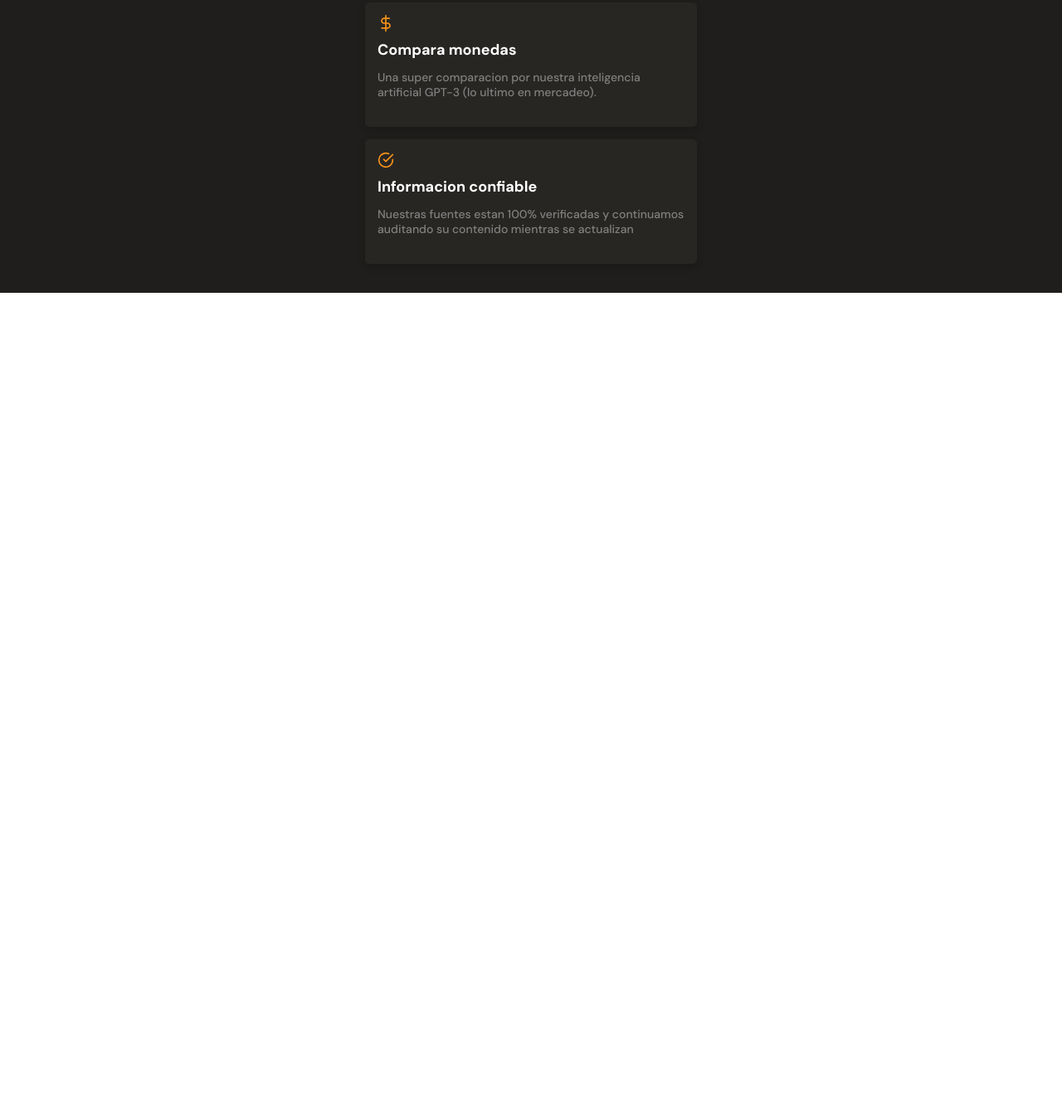
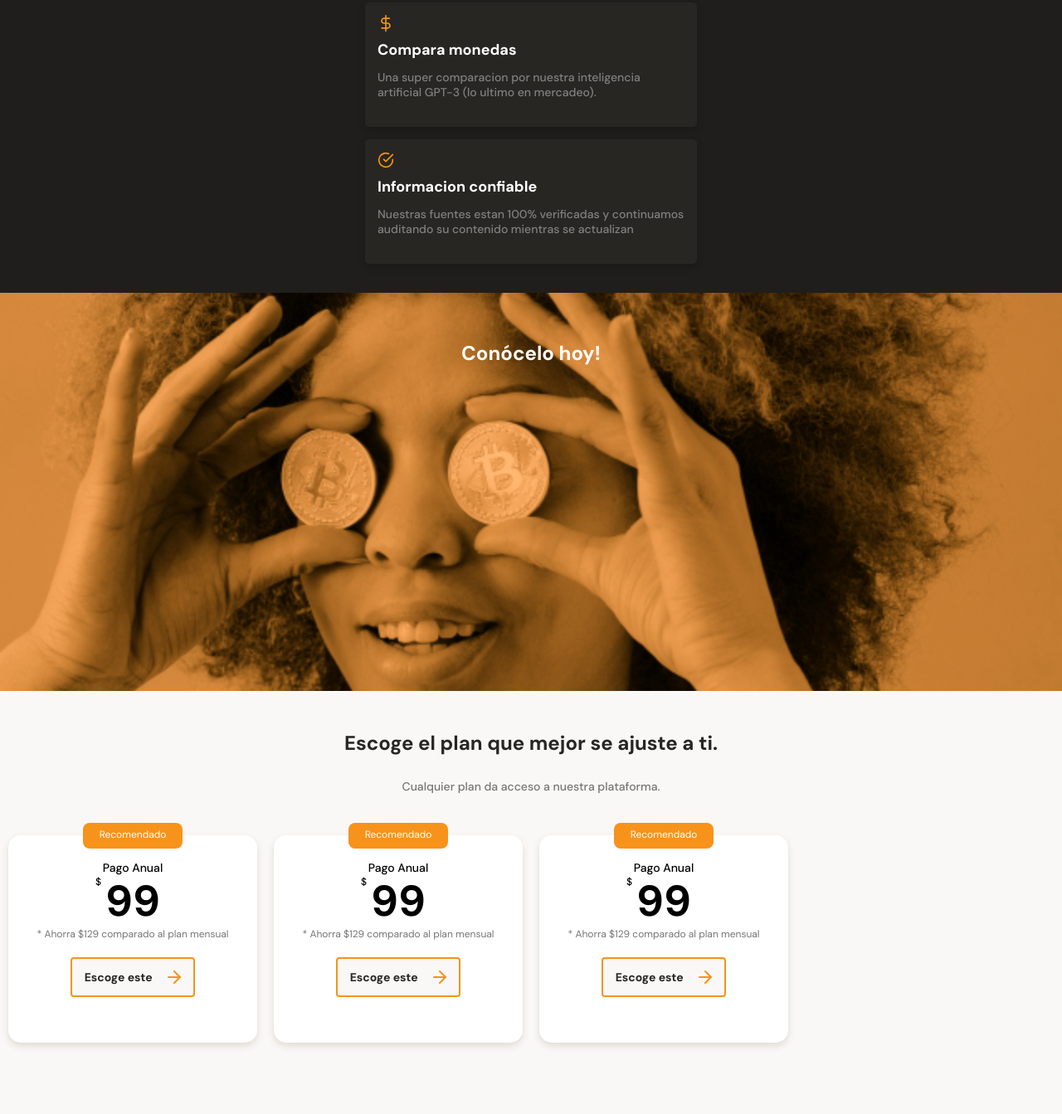
Before and after one commit to jeremyispapo/BitCoins, a plain HTML site: page index.html in a window 1280 px wide. Shown: the part 1637-2980 px from the top of the page at 83% size. Before the commit the page ends 1990 px from the top, so only its background shows below. Drawn offline with Linux system fonts and the light colour scheme.

Commit message:
seccion de los sliders terminada

```diff
--- a/css/style.css
+++ b/css/style.css
@@ -28,6 +28,7 @@
 html {
     font-size: 62.5%;
     font-family: 'DM Sans', sand-serif;
+    scroll-behavior: smooth;
 }
 
 header {
@@ -348,3 +349,154 @@ main {
     line-height: 1.8rem;
     color: #808080;
 }
+
+.bitcoin-img-container {
+    width: 100%;
+    min-width: 32rem;
+    height: 60vh;
+    background-image: url('../assets/img/bitcoinbaby2x.jpg');
+    background-position: center ;
+    background-size: cover;
+    background-repeat: no-repeat;
+}
+
+.bitcoin-img-container h2 {
+    text-align: center;
+    padding-top: 6rem;
+    font-size: 2.4rem;
+    font-weight: bold;
+    line-height: 2.6rem;
+    color: var(--just-white);
+}
+
+.main-plans-container {
+    width: 100%;
+    min-width: 32rem;
+    padding-bottom: 7rem;
+    text-align: center;
+}
+
+.plans-title {
+    width: 90%;
+    min-width: 28.8rem;
+    height: auto;
+    margin: 0 auto;
+    margin-bottom: 5rem;
+}
+
+.plans--title h2 {
+    padding-top: 5rem;
+    font-size: 2.4rem;
+    font-weight: bold;
+    line-height: 2.6rem;
+    color: var(--black);
+}
+
+.plans--title p {
+    padding-top: 3rem;
+    font-size: 1.4rem;
+    font-weight: 500;
+    line-height: 1.8rem;
+    color: #757575;
+}
+
+.plans-container--slider {
+    display: flex;
+    height: 31.6rem;
+    overflow-x: scroll;
+    overscroll-behavior-x: contain;
+    scroll-snap-type: x proximity;
+}
+
+.plans-container--slider::-webkit-scrollbar {
+    background-color: var(--soft-orange);
+    height: 3px;
+  }
+  .plans-container--slider::-webkit-scrollbar-thumb {
+    background-color: var(--bitcoin-orange);
+  }
+
+.plans-container--card {
+    position: relative;
+    scroll-snap-align: center;
+    width: 70%;
+    min-width: 22rem;
+    max-width: 30rem;
+    height: 25rem;
+    margin: 5rem 1rem 0;
+    padding: 0 1.5rem;
+    background-color: var(--just-white);
+    border-radius: 1.5rem;
+    box-shadow: 0 4px 8px rgba(89, 73, 30, 0.16);
+}
+
+.recommended {
+    position: absolute;
+    width: 12rem;
+    height: 3.1rem;
+    top: -1.5rem;
+    left: calc(50% - 60px);
+    background-color: var(--bitcoin-orange);
+    border-radius: .8rem;
+    color: var(--just-white);
+    font-size: 1.2rem;
+    padding: 0.6rem;
+}
+
+.plan-card--title {
+    padding-top: 3rem;
+    font-size: 1.4rem;
+    font-weight: 500;
+    line-height: 1.8rem;
+    color: #000;
+}
+
+.plan-card--price {
+    padding: .5rem 0;
+    font-size: 5.2rem;
+    font-weight: bold;
+    line-height: 5.3rem;
+    color: #000;
+}
+
+.plan-card--price::before {
+    position: absolute;
+    top: 20%;
+    left: calc(50% - 45px);
+    content: '$';
+    font-size: 1.2rem;
+    font-weight: 500;
+    line-height: 1;
+}
+
+.plan-card--saving {
+    font-size: 1.2rem;
+    color: #757575;
+}
+
+.plan-card--ca {
+    width: 15rem;
+    height: 4.8rem;
+    margin-top: 2rem;
+    background-color: #faf8f7;
+    border: 2px solid var(--bitcoin-orange);
+    border-radius: .4rem;
+    outline: none;
+    font-size: 1.4rem;
+    font-weight: bold;
+    line-height: 1.8rem;
+    color: var(--black);
+    font-family: 'DM Sans', sans-serif;
+    display: inline-flex;
+    align-items: center;
+    justify-content: space-evenly;
+}
+
+.plan-card--ca span {
+    display: inline-block;
+    width: 2rem;
+    height: 2rem;
+    background-image: url(../assets/icons/orange-right-arrow.svg);
+    position: relative;
+    bottom: calc(50% - 20px);
+}
--- a/index.html
+++ b/index.html
@@ -17,7 +17,7 @@
             <p class="header--p">
                 Batatabit te ayuda a navegar entre los diferentes precios y tendencias
             </p>
-            <a href="#" class="header--button">Conoce nuestros planes <span></span></a>
+            <a href="#plans" class="header--button">Conoce nuestros planes <span></span></a>
         </div>
     </header>
     <main>
@@ -85,8 +85,44 @@
                 </article>
             </section>
         </section>
-        <section></section>
-        <section></section>
+        <section class="bitcoin-img-container">
+            <h2>Conócelo hoy!</h2>
+        </section>
+        <section id="plans" class="main-plans-container">
+            <div class="plans--title">
+                <h2>Escoge el plan que mejor se ajuste a ti.</h2>
+                <p>Cualquier plan da acceso a nuestra plataforma.</p>
+            </div>
+            <section class="plans-container--slider">
+                <article class="plans-container--card">
+                    <p class="recommended">Recomendado</p>
+                    <div class="plan-info-container">
+                        <h3 class="plan-card--title">Pago Anual</h3>
+                        <p class="plan-card--price">99</p>
+                        <p class="plan-card--saving">* Ahorra $129 comparado al plan mensual</p>
+                        <button class="plan-card--ca">Escoge este <span></span></button>
+                    </div>
+                </article>
+                <article class="plans-container--card">
+                    <p class="recommended">Recomendado</p>
+                    <div class="plan-info-container">
+                        <h3 class="plan-card--title">Pago Anual</h3>
+                        <p class="plan-card--price">99</p>
+                        <p class="plan-card--saving">* Ahorra $129 comparado al plan mensual</p>
+                        <button class="plan-card--ca">Escoge este <span></span></button>
+                    </div>
+                </article>
+                <article class="plans-container--card">
+                    <p class="recommended">Recomendado</p>
+                    <div class="plan-info-container">
+                        <h3 class="plan-card--title">Pago Anual</h3>
+                        <p class="plan-card--price">99</p>
+                        <p class="plan-card--saving">* Ahorra $129 comparado al plan mensual</p>
+                        <button class="plan-card--ca">Escoge este <span></span></button>
+                    </div>
+                </article>
+            </section>
+        </section>
     </main>
     <footer></footer>
 </body>
```
